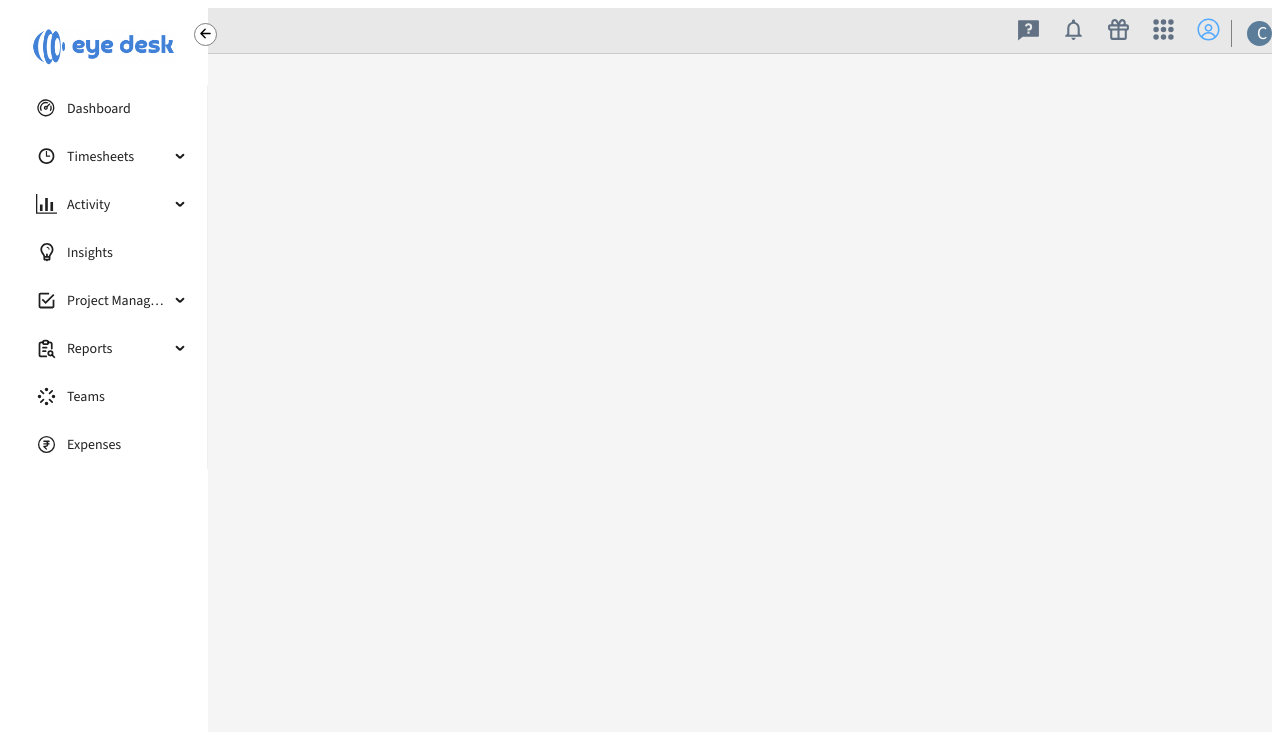
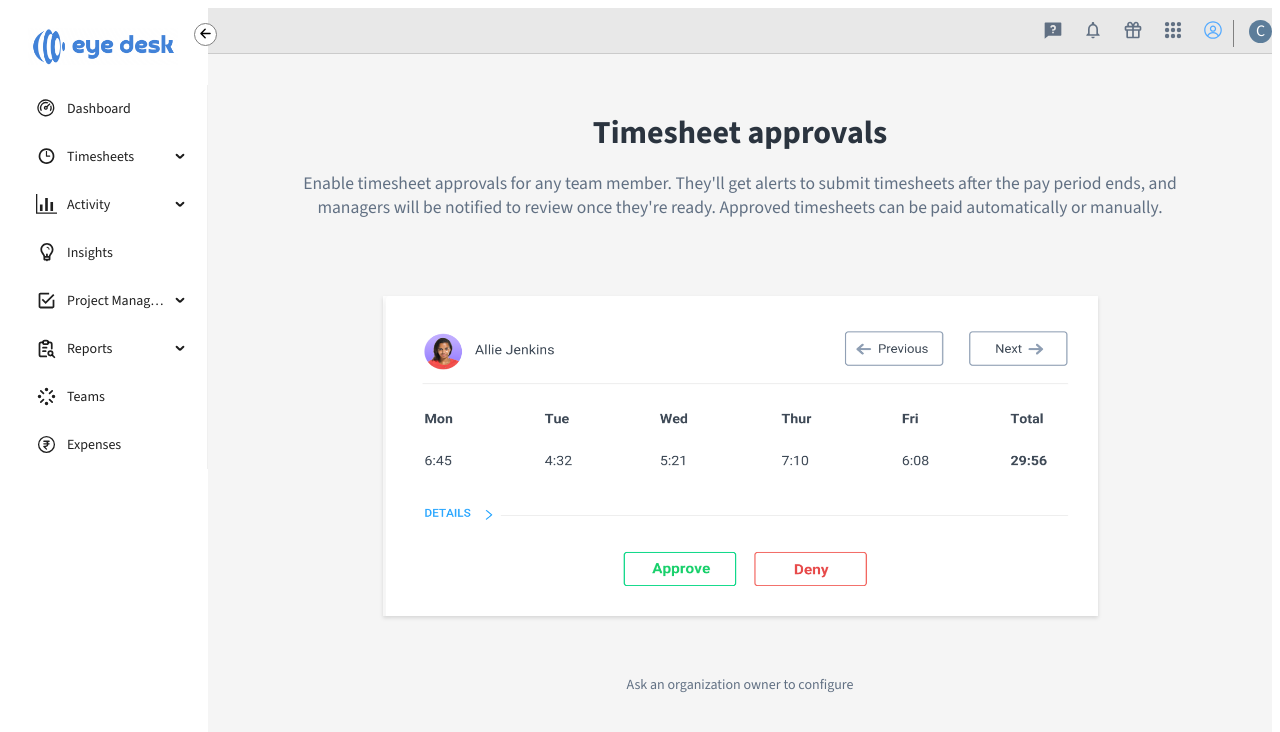
Before and after one commit to sinchana-P/eye-desk, a React (Vite) app: page /approvals in a window 1280 px wide. Shown: the top 732 px of the page. Built offline with nearby package versions, Linux system fonts and the light colour scheme.

Commit message:
updates in timesheets

```diff
--- a/src/App.tsx
+++ b/src/App.tsx
@@ -1,4 +1,4 @@
-import { useState } from 'react';
+// import { useState } from 'react';
 import './App.css'
 import { Layout } from 'antd';
 import { Topbar } from './scenes/global/topbar/Topbar';
@@ -6,6 +6,7 @@ import { Sidebar } from './scenes/global/sidebar/Sidebar';
 import { Routes, Route } from 'react-router-dom';
 import { Dashboard } from './scenes/dashboard';
 import { Timesheets } from './scenes/timesheets';
+import { Approvals } from './scenes/approvals';
 
 
 function App() {
@@ -20,6 +21,7 @@ function App() {
           <Routes>
             <Route path='/' element={ <Dashboard /> } />
             <Route path='/timesheets' element={ <Timesheets /> } />
+            <Route path='/approvals' element={ <Approvals /> } />
             </Routes>
           </Layout>
       </Layout>
--- /dev/null
+++ b/src/scenes/approvals/Approvals.css
@@ -0,0 +1,34 @@
+.approval-container {
+  display: flex;
+  flex-direction: column;
+  align-items: center;
+  margin: 25px 0;
+}
+.text-container {
+  display: flex;
+  flex-direction: column;
+  align-items: center;
+}
+.text-container h3 {
+  text-align: center;
+  font-size: 2rem;
+  color: #2b343f;
+  font-weight: light;
+  margin-bottom: 0;
+}
+.text-container p {
+  width: 900px;
+  height: 88px;
+  text-align: center;
+  font-size: 1.1rem;
+  color: #617083;
+}
+.img-container {
+  margin-top: 20px;
+  margin-bottom: 40px;
+}
+.img-container img {
+  width: 715px;
+  height: 320px;
+  box-shadow: rgba(0, 0, 0, 0.13) 0px 2px 4px 0px;
+}
--- /dev/null
+++ b/src/scenes/approvals/Approvals.less
@@ -0,0 +1,43 @@
+.approval-container {
+    display: flex;
+    flex-direction: column;
+    align-items: center;
+    margin: 25px 0;
+}
+
+.text-container {
+  display: flex;
+  flex-direction: column;
+  align-items: center;
+//   justify-content: center;
+}
+
+.text-container h3{
+    text-align: center;
+    font-size: 2rem;
+    color: #2b343f;
+    font-weight: light;
+    // line-height: 1.6;
+    margin-bottom: 0;
+}
+.text-container p{
+    width: 900px;
+    height: 88px;
+    text-align: center;
+    font-size: 1.1rem;
+    color: #617083;
+}
+
+.img-container {
+    margin-top: 20px;
+    margin-bottom: 40px;
+        // box-shadow: rgba(0, 0, 0, 0.13) 0px 2px 4px 0px;
+
+}
+
+.img-container img{
+    width: 715px;
+    height: 320px;
+        box-shadow: rgba(0, 0, 0, 0.13) 0px 2px 4px 0px;
+
+}
--- /dev/null
+++ b/src/scenes/approvals/index.tsx
@@ -0,0 +1,18 @@
+import React from 'react'
+import approvalImage from '../../assets/approval-img.png'
+import './Approvals.css'
+
+export const Approvals = () => {
+  return (
+    <div className='approval-container'>
+          <div className='text-container'>
+              <h3>Timesheet approvals</h3>
+              <p>Enable timesheet approvals for any team member. They'll get alerts to submit timesheets after the pay period ends, and managers will be notified to review once they're ready. Approved timesheets can be paid automatically or manually.</p>
+          </div>
+          <div className='img-container'>
+              <img src={approvalImage} alt="Approval Image" />
+          </div>
+          <p style={{ color: '#617083' }}>Ask an organization owner to configure</p>
+    </div>
+  )
+}
--- a/src/scenes/global/topbar/Topbar.css
+++ b/src/scenes/global/topbar/Topbar.css
@@ -11,7 +11,7 @@
   flex-direction: row;
   justify-content: space-between;
   align-items: center;
-  font-size: 25px;
+  font-size: 20px;
   color: #617083;
   margin-top: 5px;
   cursor: pointer;
@@ -27,17 +27,19 @@
   text-align: center;
 }
 .company-account {
-  width: 25px;
-  height: 25px;
+  width: 23px;
+  height: 23px;
   border-radius: 50%;
   background-color: #5c7d9a;
   color: white;
   text-align: center;
   margin-left: 15px;
   margin-top: 0;
+  margin-top: -3px;
 }
 .company-account p {
-  font-size: 18px;
+  font-size: 16px;
   margin: 0;
   padding-right: 10px;
+  margin-left: -3px;
 }
--- a/src/scenes/global/topbar/Topbar.less
+++ b/src/scenes/global/topbar/Topbar.less
@@ -24,7 +24,7 @@
     flex-direction: row;
     justify-content: space-between;
     align-items: center;
-    font-size: 25px;
+    font-size: 20px;
     color: @text-grey;
     margin-top: 5px;
     cursor: pointer;
@@ -43,18 +43,22 @@
 }
 
 .company-account {
-    width: 25px;
-    height: 25px;
+    width: 23px;
+    height: 23px;
     border-radius: 50%;
     background-color: #5c7d9a;
     color: white;
     text-align: center;
     margin-left: 15px;
     margin-top: 0;
+    margin-top: -3px;
+
+
 }
 
 .company-account p{
-    font-size: 18px;
+    font-size: 16px;
     margin: 0;
     padding-right: 10px;
+    margin-left: -3px;
 }
--- a/src/scenes/timesheets/index.tsx
+++ b/src/scenes/timesheets/index.tsx
@@ -4,6 +4,7 @@ import './timesheets.css'
 import { Button, DatePicker, Select, Table } from 'antd';
 import { TbColumns3 } from "react-icons/tb";
 import { HiDownload } from "react-icons/hi";
+import { ColumnsType } from 'antd/es/table';
 
 const { RangePicker } = DatePicker;
 
--- a/src/scenes/timesheets/timesheets.css
+++ b/src/scenes/timesheets/timesheets.css
@@ -7,18 +7,21 @@
   max-width: 100vw;
   display: flex;
   flex-direction: column;
+  padding: 0 10px;
 }
 .row-one {
   display: flex;
   flex-direction: row;
   align-items: center;
+  height: 50px;
+  margin-top: 25px;
 }
 .row-two {
   display: flex;
   flex-direction: row;
   justify-content: space-between;
   align-items: center;
-  margin-top: 3px;
+  margin-top: 2px;
   margin-bottom: 6px;
 }
 .row-three {
--- a/src/scenes/timesheets/timesheets.less
+++ b/src/scenes/timesheets/timesheets.less
@@ -19,6 +19,7 @@
     max-width: 100vw;
     display: flex;
     flex-direction: column;
+    padding: 0 10px;
 
 }
 
@@ -27,6 +28,8 @@
     flex-direction: row;
     // justify-content: space-between;
     align-items: center;
+    height: 50px;
+    margin-top: 25px;
 }
 
 .row-two {
@@ -34,7 +37,7 @@
     flex-direction: row;
     justify-content: space-between;
     align-items: center;
-    margin-top: 3px;
+    margin-top: 2px;
     margin-bottom: 6px;
 }
 
@@ -52,6 +55,7 @@
     color: @grey-font;
     font-size: 30px;
     margin-right: 30rem;
+    // margin-bottom: 0;
 }
 .row-one div {
     font-weight: lighter;
```
Also changed, not shown: src/assets/approval-img.png (added).
